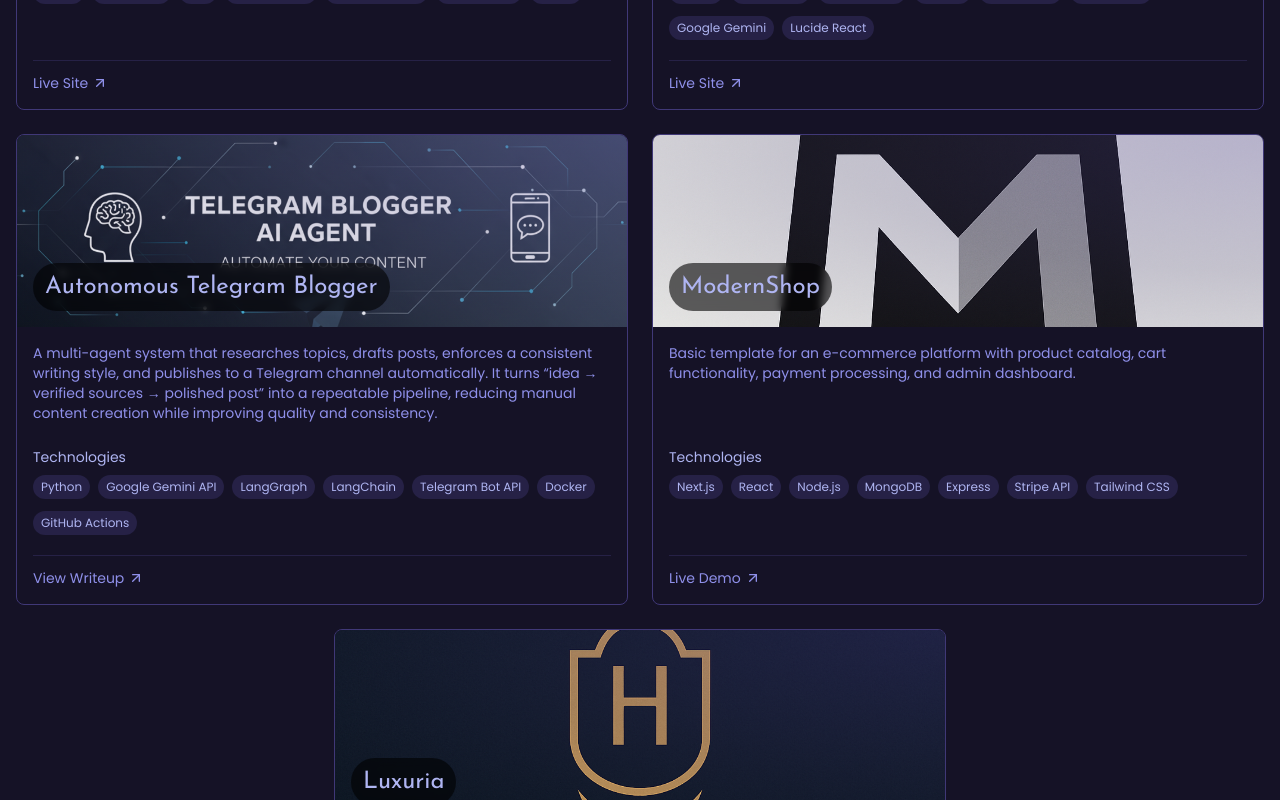
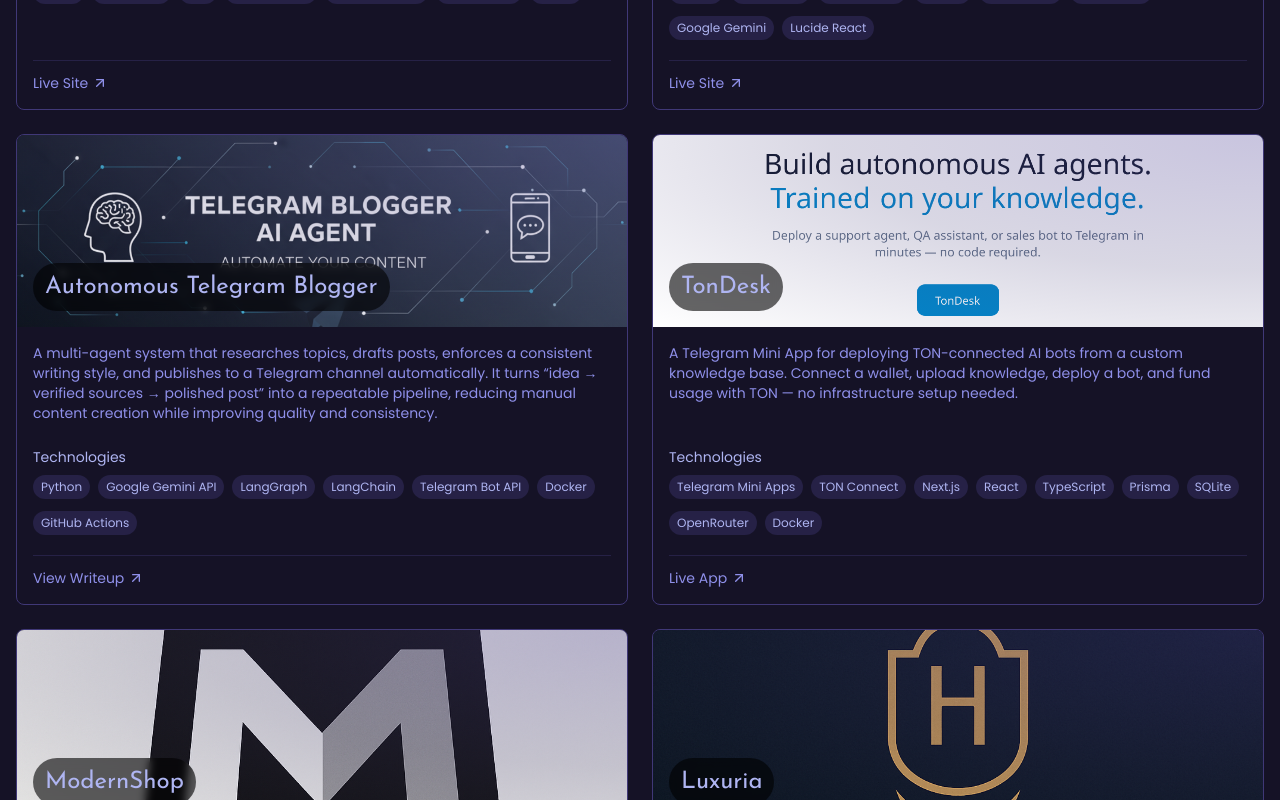
Before and after one commit to ziks29/ziks29.github.io, a Next.js app: page / in a window 1280 px wide. Shown: the part 1800-2600 px from the top of the page. Built offline with nearby package versions, Linux system fonts and the light colour scheme.

Commit message:
feat: add TonDesk project with details and image

```diff
--- a/src/app/components/Projects.tsx
+++ b/src/app/components/Projects.tsx
@@ -130,6 +130,28 @@
     imageStyle: "object-contain",
     demo: "https://blainenews.n9xo.xyz",
     demoText: "Live Site",
+  },
+  {
+    id: 8,
+    title: "TonDesk",
+    description:
+      "A Telegram Mini App for deploying TON-connected AI bots from a custom knowledge base. Connect a wallet, upload knowledge, deploy a bot, and fund usage with TON — no infrastructure setup needed.",
+    technologies: [
+      "Telegram Mini Apps",
+      "TON Connect",
+      "Next.js",
+      "React",
+      "TypeScript",
+      "Prisma",
+      "SQLite",
+      "OpenRouter",
+      "Docker",
+    ],
+    image: "/projects/tondesk.png",
+    imageStyle: "object-cover" as "object-cover" | "object-contain",
+    github: "https://github.com/ziks29/tondesk",
+    demo: "https://tondesk.n9xo.xyz/web",
+    demoText: "Live App",
   },
   {
     id: 7,
```
Also changed, not shown: public/projects/tondesk.png (added).
